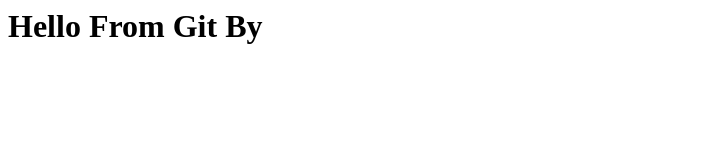
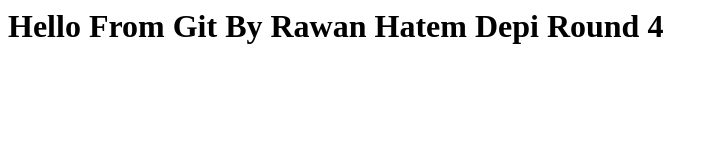
Before and after one commit to RawanHatem77/depi-repo, a plain HTML site: page index.html in a window 1280 px wide. Shown: the whole page, without its empty margins (0-718 px from the left). Drawn offline with Linux system fonts and the light colour scheme.

Commit message:
create index file

```diff
--- a/index.html
+++ b/index.html
@@ -1 +1 @@
-<h1>Hello From Git By</h1>
+<h1>Hello From Git By Rawan Hatem Depi Round 4</h1>
```
